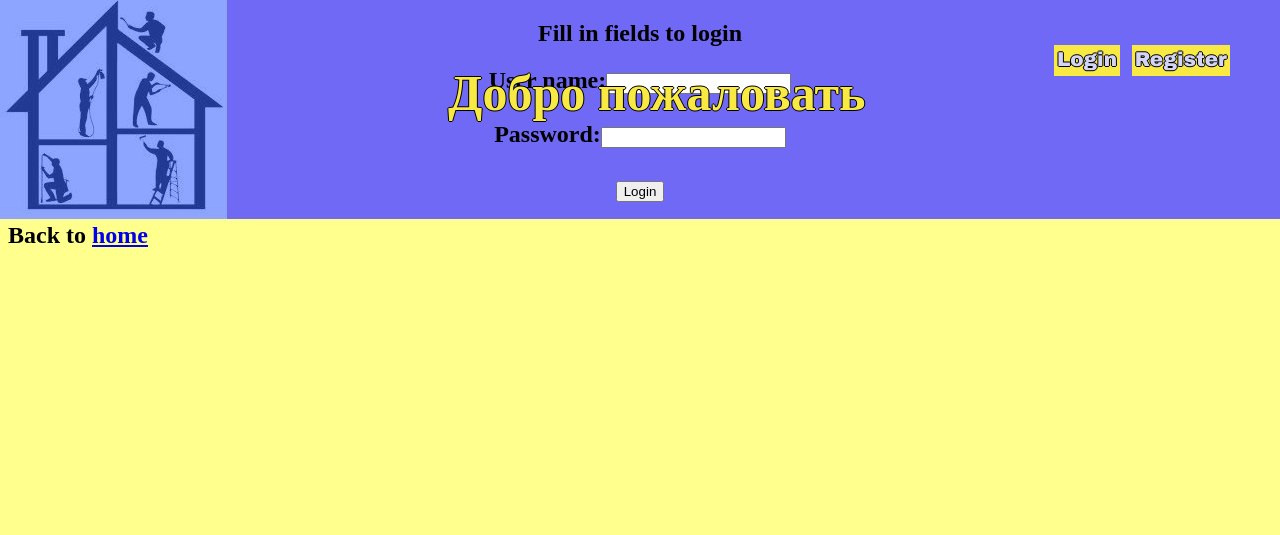
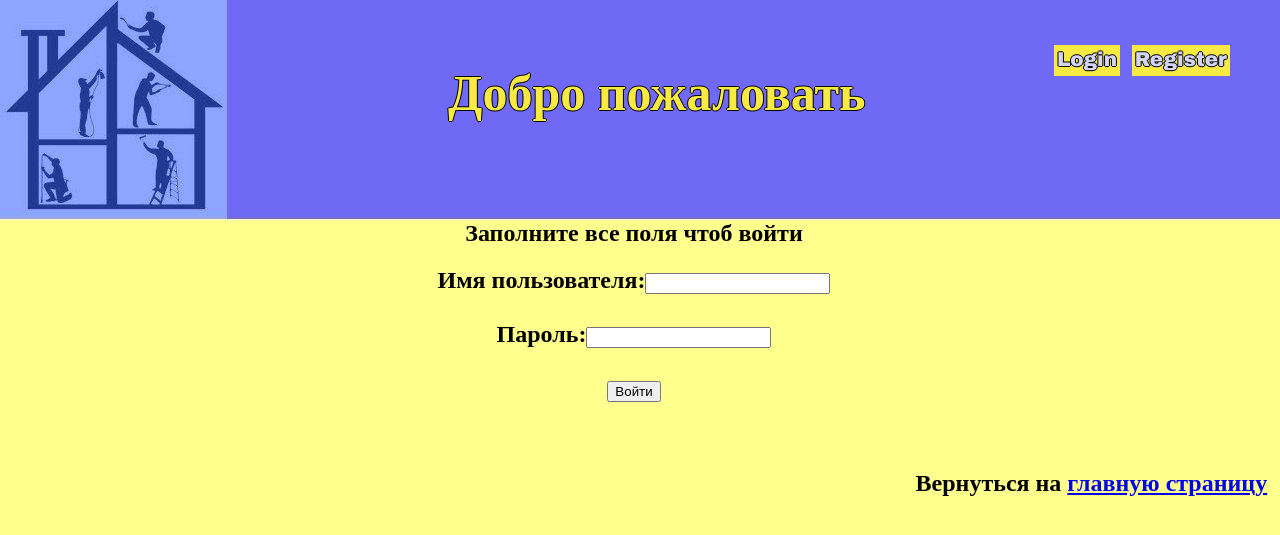
Before and after one commit to Jules-7/calculator, a Flask app: page /login in a window 1280 px wide. Shown: the top 535 px of the page. Run offline with Flask 2, Linux system fonts and the light colour scheme; parts of the project's set-up code (start-up, migrations or seed data) failed here and were passed over; some libraries are stand-ins or nearby versions.

Commit message:
Changed web-app apearence

```diff
--- a/calculator/calculator/static/home.css
+++ b/calculator/calculator/static/home.css
@@ -163,12 +163,20 @@ body{
 	}
 
 .loginform{
+	position:fixed;
+	left:30%;
 	top:200px;
-	width:800px;
+	width:500px;
 	margin-left:auto;
 	margin-right:auto;
 	border-collapse:collapse;
 	text-align:center;
+	}
+
+.h2home{
+	position:fixed;
+	top:450px;
+	right:1%;
 	}
 
 #menu{
--- a/calculator/calculator/templates/home.html
+++ b/calculator/calculator/templates/home.html
@@ -131,7 +131,7 @@
 	<div id="demount_panel">
 		<form name="demount" action="{{ url_for('select_work', url='Demount') }}" method="post">
 			<p>{{ demount.name }}</p>
-			<p><input type="submit" value="Choose"></p>
+			<p><input type="submit" value="Выбрать"></p>
 		</form>
 	</div>
 
@@ -139,7 +139,7 @@
 	<div id="floor_panel">
 		<form name="floor" action="{{ url_for('select_work', url='Floor') }}" method="post">
 			<p>{{ floor.name }}</p>
-			<p><input type="submit" value="Choose"></p>
+			<p><input type="submit" value="Выбрать"></p>
 		</form>
 	</div>
 
@@ -147,7 +147,7 @@
 	<div id="wall_panel">
 		<form name="wall" action="{{ url_for('select_work', url='Wall') }}" method="post">
 			<p>{{ wall.name }}</p>
-			<p><input type="submit" value="Choose"></p>
+			<p><input type="submit" value="Выбрать"></p>
 		</form>
 	</div>
 
@@ -155,7 +155,7 @@
 	<div id="doorway_panel">
 		<form name="doorway" action="{{ url_for('select_work', url='Doorway') }}" method="post">
 			<p>{{ doorway.name }}</p>
-			<p><input type="submit" value="Choose"></p>
+			<p><input type="submit" value="Выбрать"></p>
 		</form>
 	</div>
 
@@ -163,7 +163,7 @@
 	<div id="ceiling_panel">
 		<form name="ceiling" action="{{ url_for('select_work', url='Ceiling') }}" method="post">
 			<p>{{ ceiling.name }}</p>
-			<p><input type="submit" value="Choose"></p>
+			<p><input type="submit" value="Выбрать"></p>
 		</form>
 	</div>
 
@@ -171,7 +171,7 @@
 	<div id="tile_panel">
 		<form name="tile" action="{{ url_for('select_work', url='Tile') }}" method="post">
 			<p>{{ tile.name }}</p>
-			<p><input type="submit" value="Choose"></p>
+			<p><input type="submit" value="Выбрать"></p>
 		</form>
 	</div>
 
@@ -179,7 +179,7 @@
 	<div id="electric_panel">
 		<form name="electric" action="{{ url_for('select_work', url='Electric') }}" method="post">
 			<p>{{ electric.name }}</p>
-			<p><input type="submit" value="Choose"></p>
+			<p><input type="submit" value="Выбрать"></p>
 		</form>
 	</div>
 
@@ -187,7 +187,7 @@
 	<div id="sanitary_panel">
 		<form name="sanitary" action="{{ url_for('select_work', url='Sanitary') }}" method="post">
 			<p>{{ sanitary.name }}</p>
-			<p><input type="submit" value="Choose"></p>
+			<p><input type="submit" value="Выбрать"></p>
 		</form>
 	</div>
 
@@ -195,7 +195,7 @@
 		<div id="other_panel">
 		<form name="other" action="{{ url_for('select_work', url='Other') }}" method="post">
 			<p>{{ other.name }}</p>
-			<p><input type="submit" value="Choose"></p>
+			<p><input type="submit" value="Выбрать"></p>
 		</form>
 	</div>
 
--- a/calculator/calculator/templates/login.html
+++ b/calculator/calculator/templates/login.html
@@ -4,17 +4,17 @@
 {%block main %}
 	<div class="loginform">
 		<form action="/login" name="login" method="POST">
-			<h2 class="h2header">Fill in fields to login<h2>
-					<div class="fields"> User name:{{form.username()}}</div><br>
-					<div class="fields">Password:{{form.password()}}</div><br>
-					<div class="fields"><input type="submit" value="Login"></div>
+			<h2 class="h2header">Заполните все поля чтоб войти<h2>
+					<div class="fields"> Имя пользователя:{{form.username()}}</div><br>
+					<div class="fields">Пароль:{{form.password()}}</div><br>
+					<div class="fields"><input type="submit" value="Войти"></div>
 		</form>
 
 		{% if register == False %}
 			<a href="/register" class="register">Register</a>
 		{% endif %}
 	</div>
-		<h2 class="h2library">Back to <a href="/home" class="library">home</h2>
+		<h2 class="h2home">Вернуться на <a href="/home" class="home">главную страницу</h2>
 {% endblock main %}
 
 {% with messages = get_flashed_messages() %}
--- a/calculator/calculator/views.py
+++ b/calculator/calculator/views.py
@@ -1,3 +1,4 @@
+#-*-coding: utf-8-*-
 from flask import render_template, request, redirect, url_for, flash
 from flask import session, jsonify
 from datetime import timedelta
@@ -196,7 +197,7 @@ def delete_record(url):
 @app.route('/add_record', methods = ['GET', 'POST'])
 def add_record():
     add_form = AddRecordForm(request.form)
-    if request.method == 'POST' and request.form['btn'] == 'add':
+    if request.method == 'POST' and request.form['btn'] == u'Добавить':
         flash('got post')
         methods.add_record(add_form.name.data, add_form.work.data, add_form.price.data, add_form.dimension.data)
     return redirect(url_for('show_database'))
@@ -233,7 +234,7 @@ def edit_record(id):
 @app.route('/change_rate', methods = ['GET', 'POST'])
 def change_rate():
     rate_form = RateForm(request.form)
-    if request.form['btn'] == "rate":
+    if request.form['btn'] == u'Изменить':
         rate = rate_form.rate.data
         methods.new_rate(rate)
         return redirect(url_for('show_database'))
```
Also changed, not shown: calculator/calculator/templates/database.html (+10 -10 lines), calculator/calculator/static/repair.jpg (added), calculator/works.db, 1 other file.
